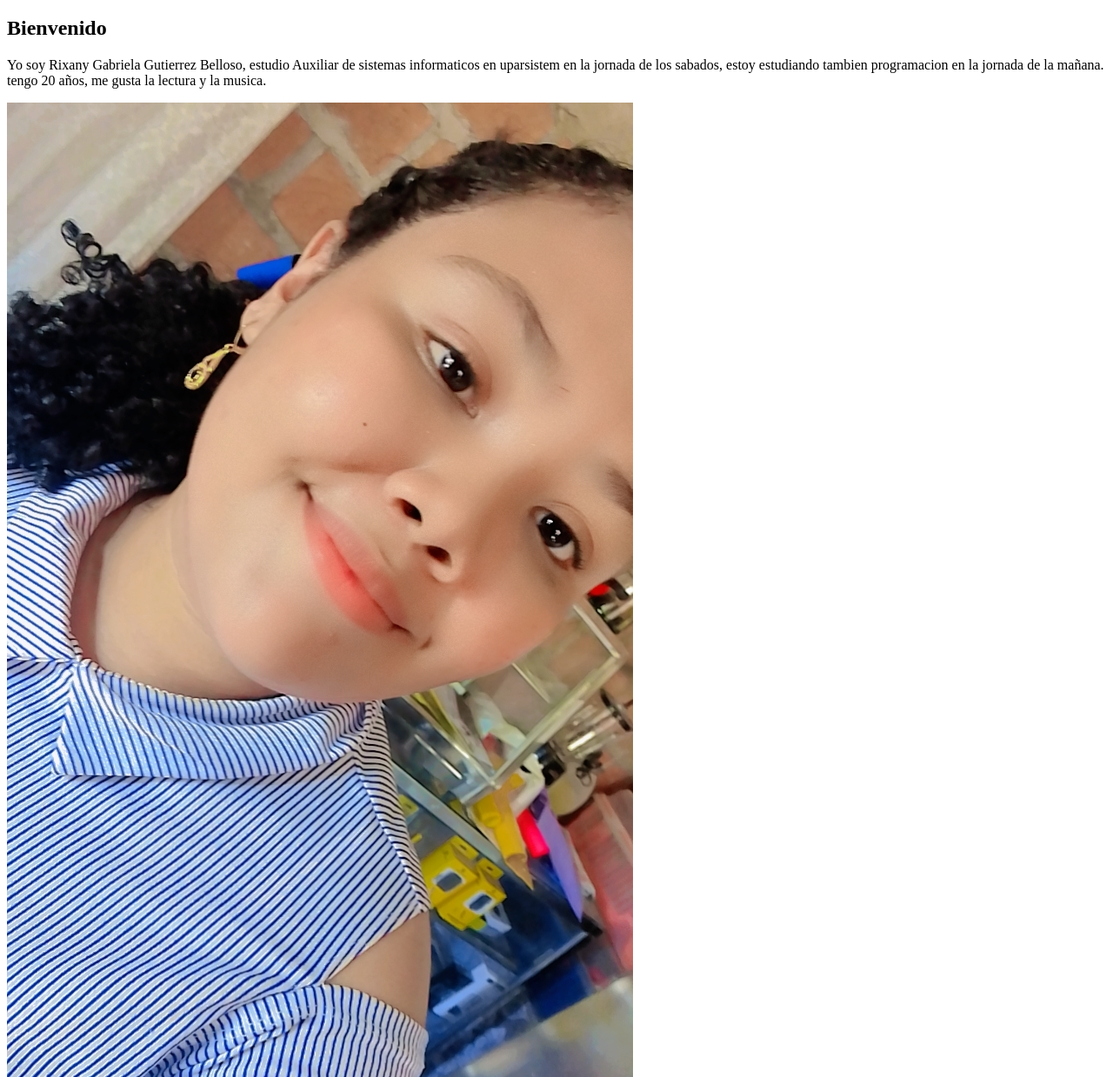
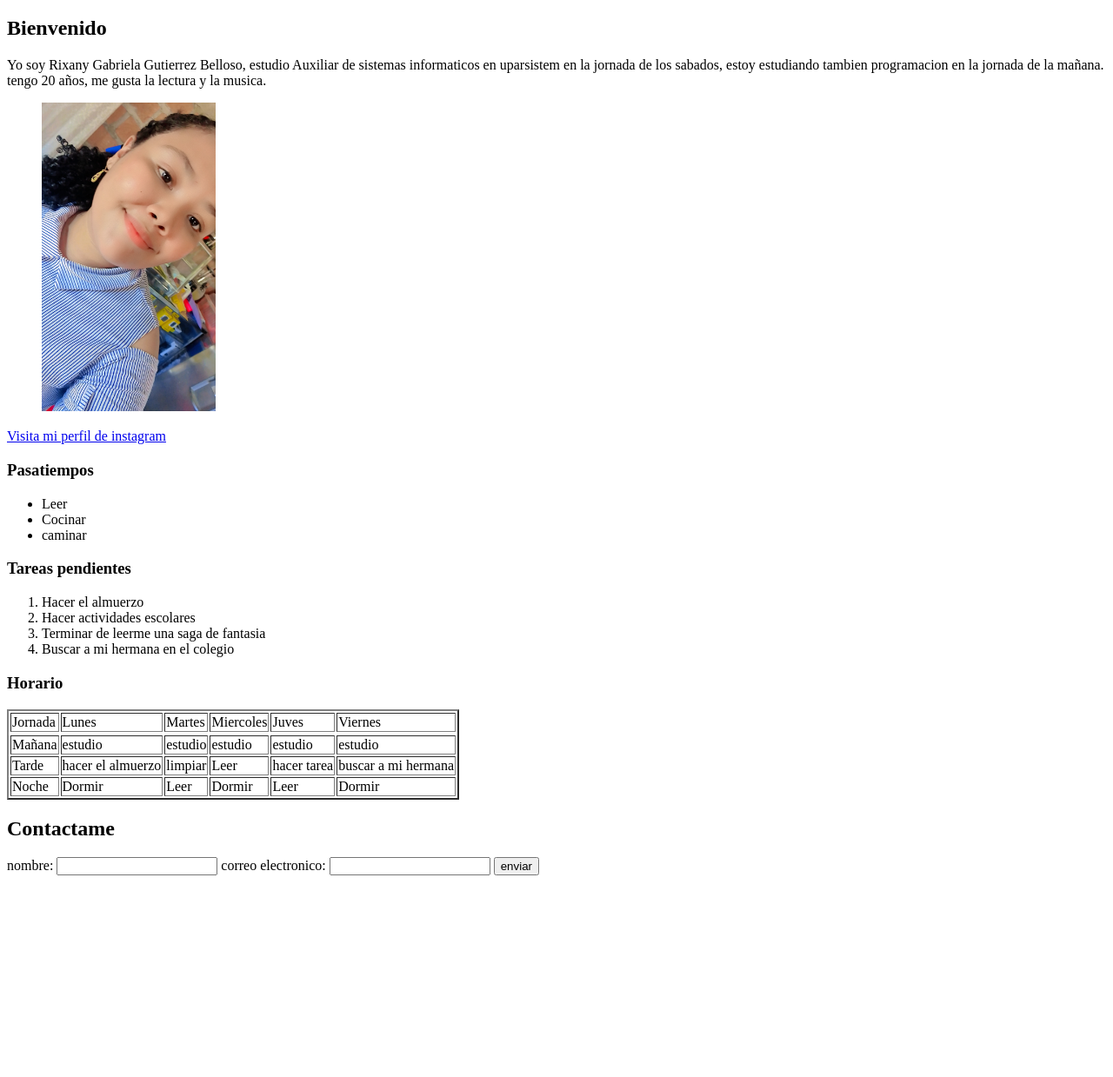
Before and after one commit to Rix16/mi-pagina-wed, a plain HTML site: page index.html in a window 1280 px wide. Shown: the part 61-1300 px from the top of the page at 87% size. After the commit the page ends 1076 px from the top, so only its background shows below. Drawn offline with Linux system fonts and the light colour scheme.

Commit message:
agregando formulario de contactame

```diff
--- a/index.html
+++ b/index.html
@@ -10,7 +10,7 @@
     <h2>Bienvenido</h2>
     <p>Yo soy Rixany Gabriela Gutierrez Belloso, estudio Auxiliar de sistemas informaticos en uparsistem en la jornada de los sabados, estoy estudiando tambien programacion en la jornada de la mañana. tengo 20 años, me gusta la lectura y la musica. </p>
 
-<img class="perfil" src="yo.jpg">
+<blockquote><img width="200px" c="perfil" src="yo.jpg"></blockquote>
 <a href="https://www.instagram.com/rixygb?igsh=NGdtdG44N2ozNGZy" target="_blank" rel="noopener">Visita mi perfil de instagram</a>
 <h3>Pasatiempos</h3>
 <ul>
@@ -62,6 +62,14 @@
         <td>Dormir</td>
     </tr>
 
+</form>
 </table>
+<h2>Contactame</h2>
+<form action="">
+    <label for="nom"> nombre:</label>
+    <input type="text" id="nom" name="nom" value="" required>
+    <label for="ema">correo electronico:</label>
+    <input type="email" name="" id="ema" required>
+    <input type="submit" value="enviar">
 </body>
 </html>
```
